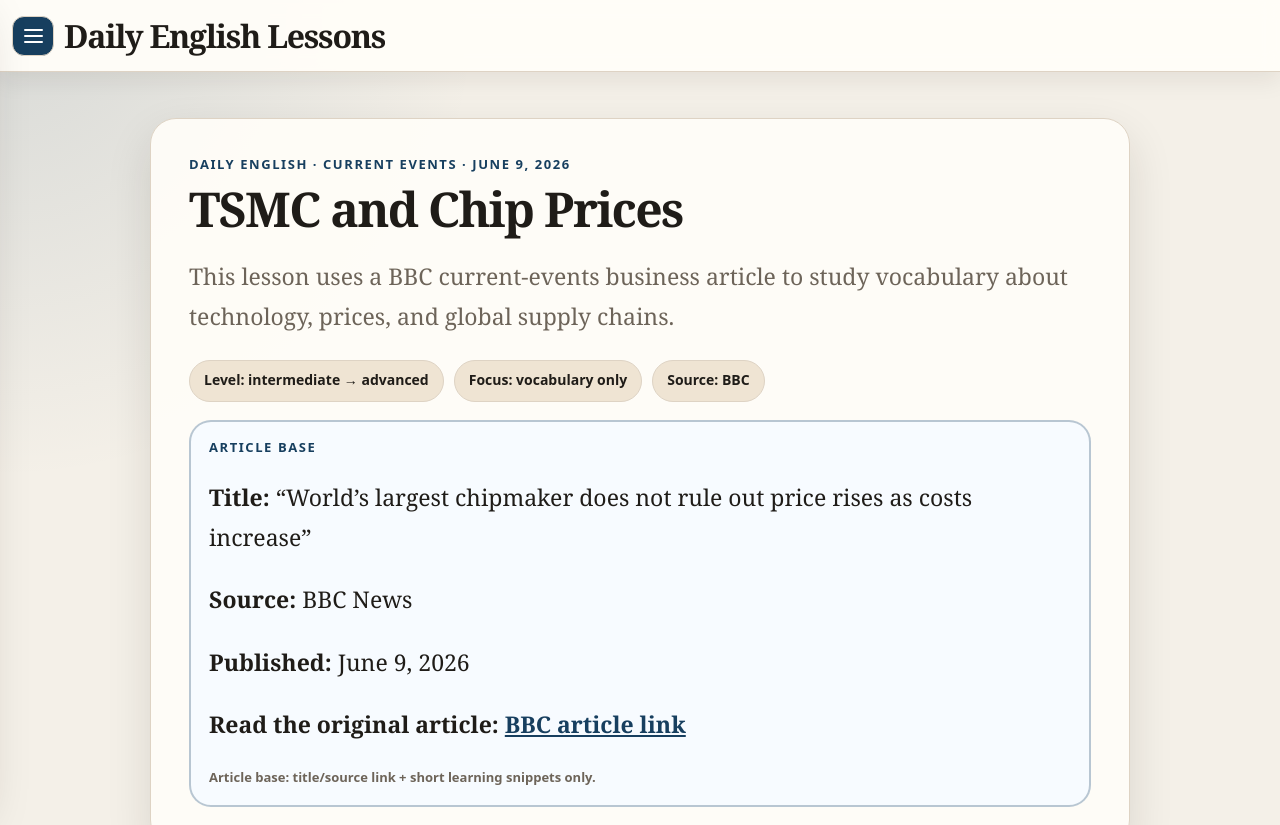
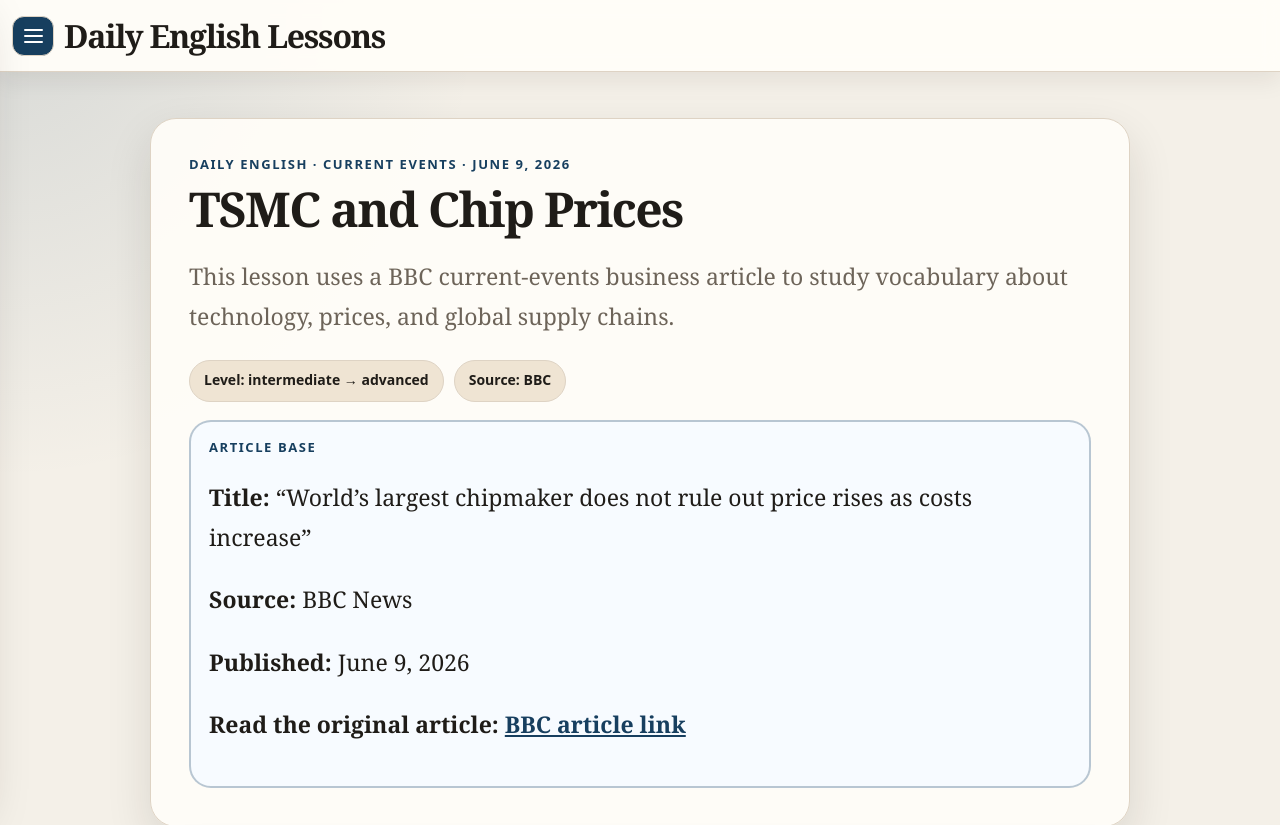
Before and after one commit to Windswell284/English-lessons-web, a website: page lessons/daily-english-2026-06-09.html in a window 1280 px wide. Shown: the top 825 px of the page. Drawn offline with Linux system fonts and the light colour scheme.

Commit message:
chore: publish English lessons website file lessons/daily-english-2026-06-09.html

```diff
--- a/lessons/daily-english-2026-06-09.html
+++ b/lessons/daily-english-2026-06-09.html
@@ -52,14 +52,13 @@ body.standalone-menu-open .standalone-drawer{transform:translateX(0)}body.standa
     <div class="eyebrow">Daily English · Current Events · June 9, 2026</div>
     <h1>TSMC and Chip Prices</h1>
     <p class="subtitle">This lesson uses a BBC current-events business article to study vocabulary about technology, prices, and global supply chains.</p>
-    <div class="pills"><span class="pill">Level: intermediate → advanced</span><span class="pill">Focus: vocabulary only</span><span class="pill">Source: BBC</span></div>
+    <div class="pills"><span class="pill">Level: intermediate → advanced</span><span class="pill">Source: BBC</span></div>
     <div class="source-box">
       <div class="eyebrow">Article base</div>
       <p><strong>Title:</strong> “World’s largest chipmaker does not rule out price rises as costs increase”</p>
       <p><strong>Source:</strong> BBC News</p>
       <p><strong>Published:</strong> June 9, 2026</p>
       <p><strong>Read the original article:</strong> <a href="https://www.bbc.com/news/articles/ce3ez4zzzlvo" target="_blank" rel="noopener">BBC article link</a></p>
-      <p class="article-base-note">Article base: title/source link + short learning snippets only.</p>
     </div>
   </header>
   <section>
```
